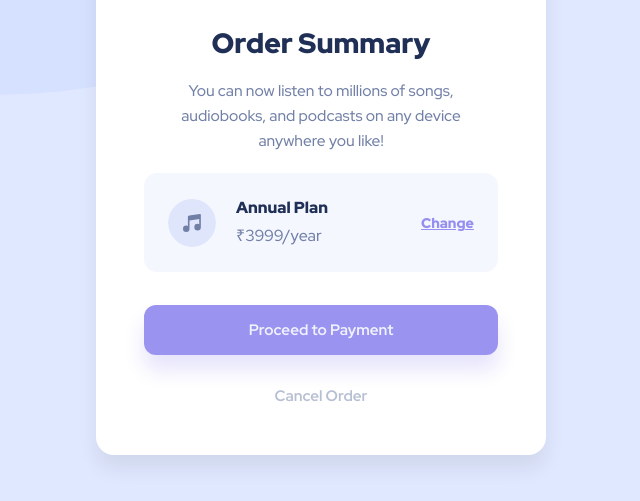
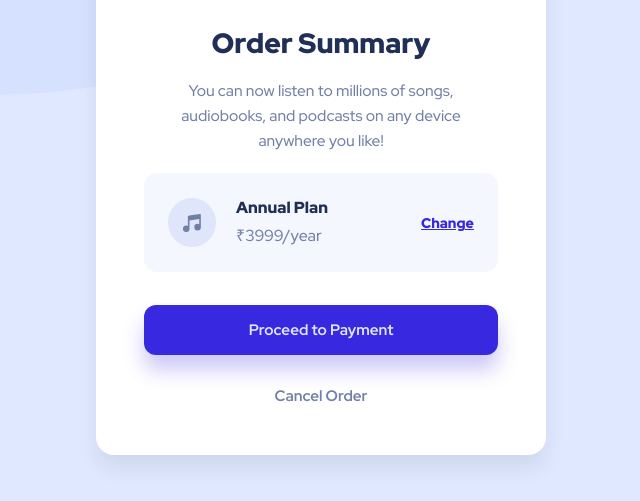
Before and after one commit to FarisPalayi/Order-summary-component, a website: page frontend/index.html in a window 1280 px wide. Shown: the part 293-794 px from the top of the page, without its empty margins (319-959 px from the left). Drawn offline with nearby package versions, Linux system fonts and the light colour scheme; files that its build step writes are made by us from their sources.

Commit message:
🧹 chore: minor changes

```diff
--- a/frontend/sass/components/_plan.scss
+++ b/frontend/sass/components/_plan.scss
@@ -34,6 +34,7 @@ $plan-change-btn-width: toRem(53);
   height: toRem(49);
 
   border-radius: 50%;
+  background-color: #dfe6fb;
   background-image: url("../images/icon-music.svg");
   background-repeat: no-repeat;
   background-size: 100%;
--- a/frontend/scripts/index.js
+++ b/frontend/scripts/index.js
@@ -12,7 +12,7 @@ var doc = document,
 function disableBtn(btn, disable = true) {
   btn.disabled = disable;
   console.log(btn.classList);
-  !disable
+  disable
     ? btn.classList.add("btn-disabled")
     : btn.classList.remove("btn-disabled");
 }
```
